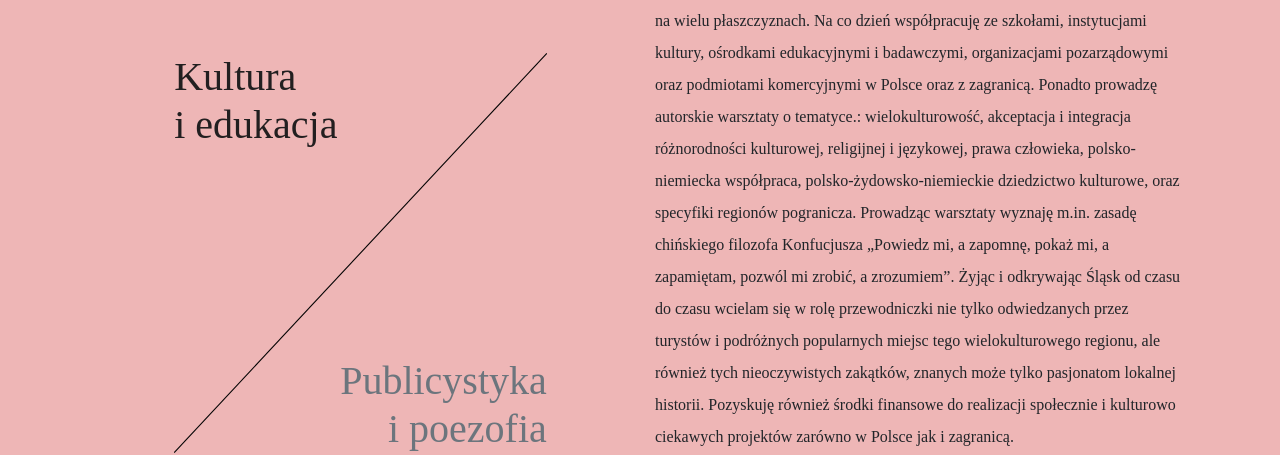
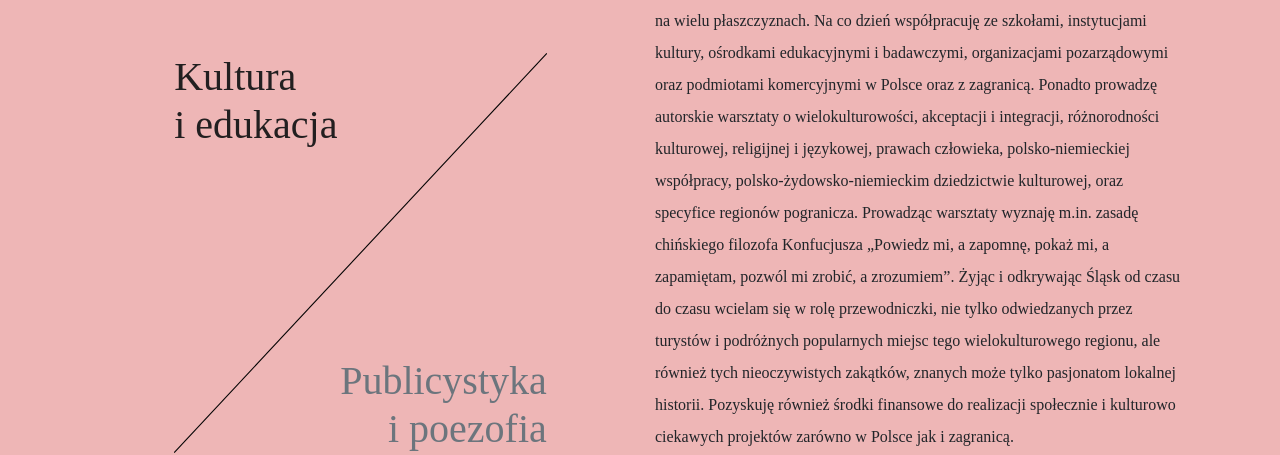
Before and after one commit to Zorro-kul/kulturopracownia.pl, a Jekyll site: the page built from index.html, in a window 1280 px wide and 1400 px high, scrolled down 1229 px. Shown: the part 440-895 px from the top of the window. Built offline with Jekyll 4.4.1, drawn with Linux system fonts in a browser that asks for light colours; some web fonts are replaced; some of the changed text lies outside the part shown.

Commit message:
Update index.html

```diff
--- a/index.html
+++ b/index.html
@@ -67,15 +67,15 @@ title: Kulturopracownia
             edukacyjnymi i badawczymi, organizacjami pozarządowymi
             oraz podmiotami komercyjnymi w Polsce oraz z
             zagranicą. Ponadto prowadzę autorskie warsztaty o
-            tematyce.: wielokulturowość, akceptacja i integracja
-            różnorodności kulturowej, religijnej i językowej, prawa
-            człowieka, polsko-niemiecka współpraca,
-            polsko-żydowsko-niemieckie dziedzictwo kulturowe, oraz
-            specyfiki regionów pogranicza. Prowadząc warsztaty wyznaję
+            wielokulturowości, akceptacji i integracji,
+            różnorodności kulturowej, religijnej i językowej, prawach
+            człowieka, polsko-niemieckiej współpracy,
+            polsko-żydowsko-niemieckim dziedzictwie kulturowej, oraz
+            specyfice regionów pogranicza. Prowadząc warsztaty wyznaję
             m.in. zasadę chińskiego filozofa Konfucjusza „Powiedz mi,
             a zapomnę, pokaż mi, a zapamiętam, pozwól mi zrobić, a
             zrozumiem”. Żyjąc i odkrywając Śląsk od czasu do czasu
-            wcielam się w rolę przewodniczki nie tylko odwiedzanych
+            wcielam się w rolę przewodniczki, nie tylko odwiedzanych
             przez turystów i podróżnych popularnych miejsc tego
             wielokulturowego regionu, ale również tych nieoczywistych
             zakątków, znanych może tylko pasjonatom lokalnej
```
